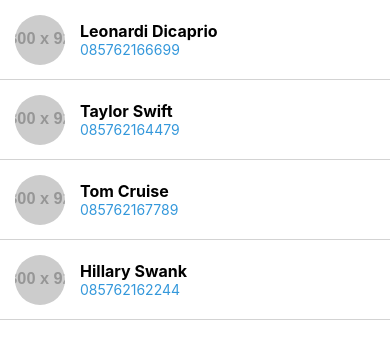
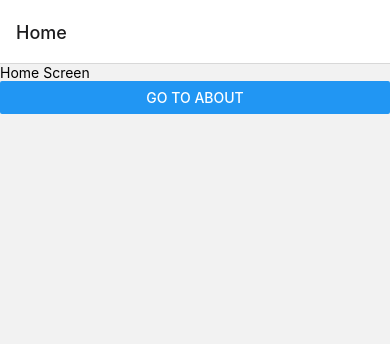
Before and after one commit to irwantsiregar/react_native, a React Native app: screen /Home in a window 390 px wide. Shown: the top 344 px of the page. Built offline with nearby package versions, Linux system fonts and the light colour scheme.

Commit message:
parameters -> transmit data

```diff
--- a/App.js
+++ b/App.js
@@ -1,30 +1,18 @@
 import React from 'react';
-import { View } from 'react-native';
-import Contact from './components/Contact';
+import { NavigationContainer } from '@react-navigation/native';
+import { createStackNavigator } from '@react-navigation/stack';
+import Home from './components/Home';
+import About from './components/About';
+
+const Stack = createStackNavigator();
 
 export default function App() {
   return (
-    <View>
-      <Contact
-        image="https://via.placeholder.com/300/92c952"
-        title="Leonardi Dicaprio"
-        telephone="085762166699"
-      />
-      <Contact
-        image="https://via.placeholder.com/300/92c952"
-        title="Taylor Swift"
-        telephone="085762164479"
-      />
-      <Contact
-        image="https://via.placeholder.com/300/92c952"
-        title="Tom Cruise"
-        telephone="085762167789"
-      />
-      <Contact
-        image="https://via.placeholder.com/300/92c952"
-        title="Hillary Swank"
-        telephone="085762162244"
-      />
-    </View>
+    <NavigationContainer>
+      <Stack.Navigator>
+        <Stack.Screen name="Home" component={Home} />
+        <Stack.Screen name="About" component={About} />
+      </Stack.Navigator>
+    </NavigationContainer>
   )
 }
--- /dev/null
+++ b/components/About.js
@@ -0,0 +1,16 @@
+import React from 'react';
+import { View, Text, Button } from 'react-native';
+
+export default function About({ navigation, route }) {
+  // get the data from the previous screen
+  const { firstName, lastName } = route.params;
+
+  return (
+    <View>
+      <Text>About Screen</Text>
+      <Text>First Name : {firstName}</Text>
+      <Text>Last Name : {lastName}</Text>
+      <Button title="Go Back" onPress={() => navigation.goBack()} />
+    </View>
+  )
+}
--- a/components/Contact.js
+++ /dev/null
@@ -1,41 +0,0 @@
-import React from 'react';
-import { View, Text, Image, StyleSheet } from 'react-native';
-
-export default function Contact({ title, image, telephone }) {
-  return (
-    <View style={styles.container}>
-      <Image source={{ uri: image }} style={styles.img} />
-      <View style={styles.text}>
-        <Text style={styles.title}>{title}</Text>
-        <Text style={styles.telp}>{telephone}</Text>
-      </View>
-    </View>
-  )
-}
-
-const styles = StyleSheet.create({
-  container: {
-    height: 80,
-    flexDirection: 'row',
-    alignItems: 'center',
-    borderBottomWidth: 1,
-    borderColor: 'lightgrey'
-  },
-  img: {
-    margin: 15,
-    width: 50,
-    height: 50,
-    borderRadius: 50/2,
-  },
-  text: {
-    flex: 1,
-  },
-  title: {
-    fontWeight: 'bold',
-    fontSize: 16,
-  },
-  telp: {
-    fontSize: 14,
-    color: '#3498db',
-  }
-});
--- /dev/null
+++ b/components/Home.js
@@ -0,0 +1,14 @@
+import React from 'react';
+import { View, Text, Button } from 'react-native';
+
+export default function Home({ navigation }) {
+  return (
+    <View>
+      <Text>Home Screen</Text>
+      <Button title="Go to About" onPress={() => navigation.navigate('About', {
+        firstName: 'Irwan',
+        lastName: 'Siregar'
+      })} />
+    </View>
+  )
+}
--- a/package.json
+++ b/package.json
@@ -10,6 +10,8 @@
   },
   "dependencies": {
     "@expo/webpack-config": "^0.17.2",
+    "@react-navigation/native": "^6.1.3",
+    "@react-navigation/stack": "^6.3.12",
     "expo": "~47.0.12",
     "expo-status-bar": "~1.4.2",
     "react": "18.1.0",
```
Also changed, not shown: 1 other file (tests, documents, lock files or other folders).
